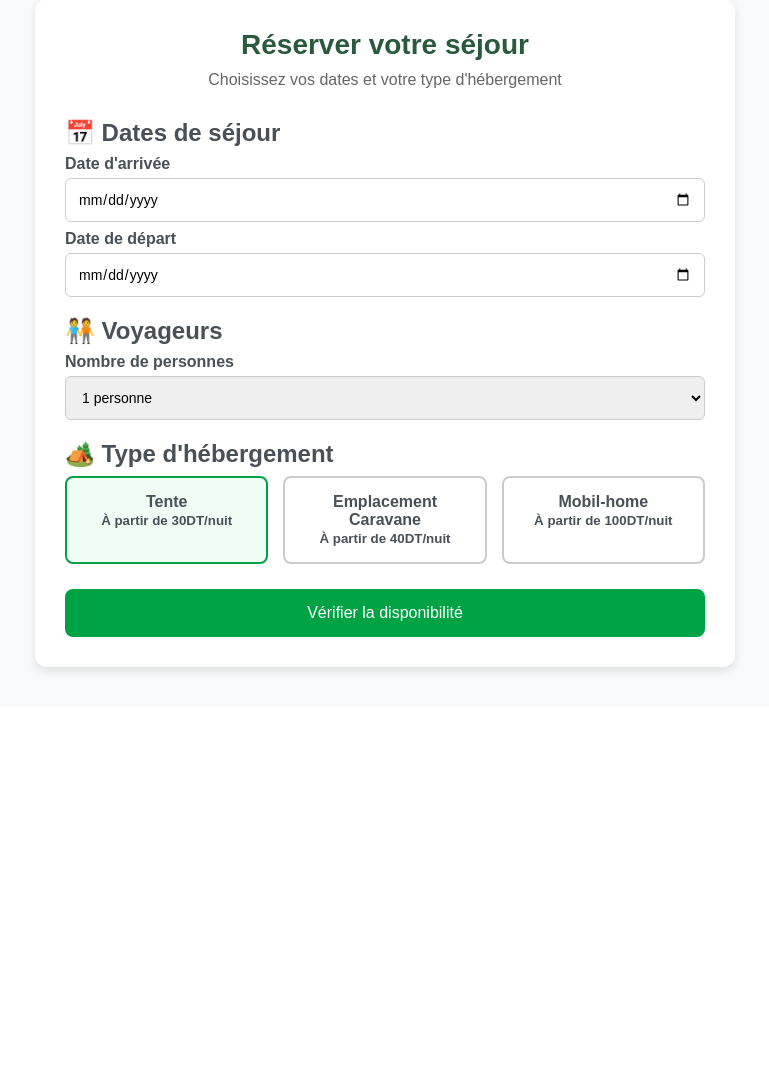
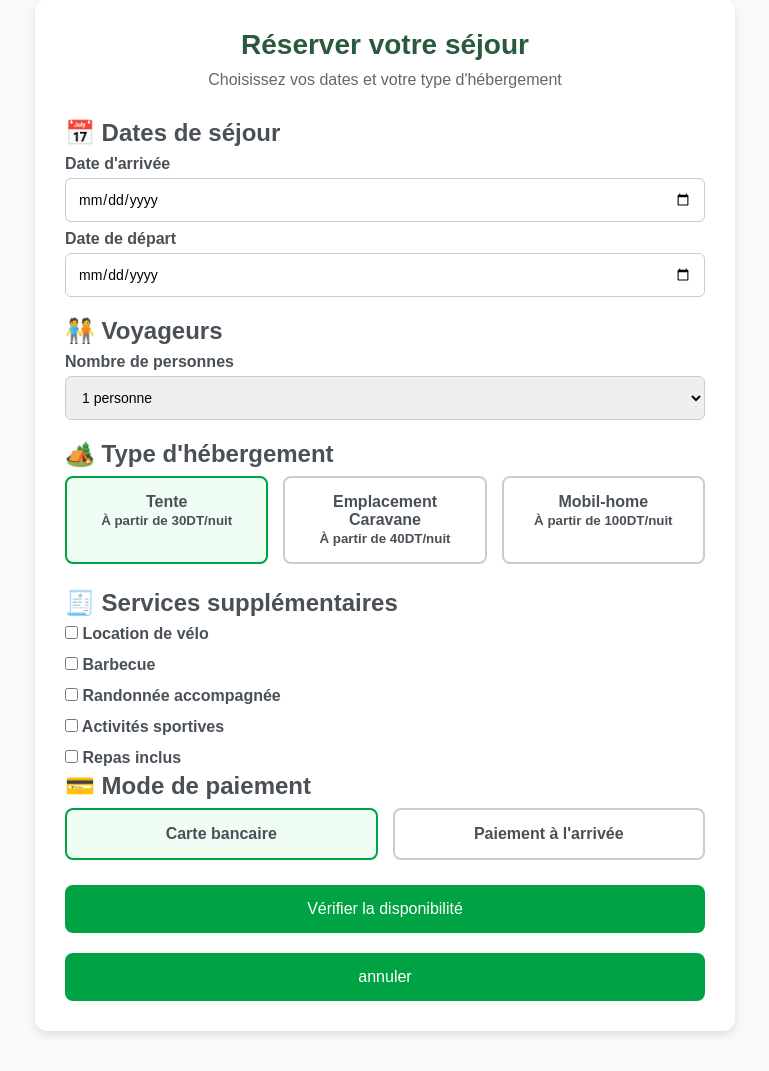
Before and after one commit to Chams91/camping-mamagement-project, a PHP site: page /reservation.php in a window 1280 px wide. Shown: the part 109-1180 px from the top of the page, without its empty margins (255-1024 px from the left). Before the commit the page ends 783 px from the top, so only its background shows below. Run offline with PHP 8.4, Linux system fonts and the light colour scheme; the visitor is signed in with stand-in values (Sample User, id 1).

Commit message:
Add eya new reservation page

```diff
--- a/reservation.php
+++ b/reservation.php
@@ -185,6 +185,32 @@ if ($_SERVER['REQUEST_METHOD'] === 'POST') {
             text-align: center;
             margin-bottom: 20px;
         }
+        .paiement input[type="radio"] {
+    display: none;
+}
+
+.paiement label {
+    flex: 1 1 30%;
+    border: 2px solid #ccc;
+    border-radius: 8px;
+    padding: 15px;
+    font-size: 16px;
+    cursor: pointer;
+    transition: all 0.3s ease;
+    background: white;
+    text-align: center;
+}
+
+.paiement label:hover {
+    border-color: #007bff;
+    background: #e9f5ff;
+}
+
+.paiement input[type="radio"]:checked + label {
+    border-color: #007bff;
+    background: #e9f5ff;
+    font-weight: bold;
+}
     </style>
 </head>
 <body>
@@ -253,8 +279,27 @@ if ($_SERVER['REQUEST_METHOD'] === 'POST') {
                         <label for="mobile_home">Mobil-home<br><small>À partir de 100DT/nuit</small></label>
                     </div>
                 </div>
+                <div class="section">
+                <div class="section">
+    <h2>🧾 Services supplémentaires</h2>
+    <label><input type="checkbox" name="extras[]" value="velo"> Location de vélo</label>
+    <label><input type="checkbox" name="extras[]" value="barbecue"> Barbecue</label>
+    <label><input type="checkbox" name="extras[]" value="randonnée"> Randonnée accompagnée</label>
+    <label><input type="checkbox" name="extras[]" value="sport"> Activités sportives</label>
+    <label><input type="checkbox" name="extras[]" value="repas"> Repas inclus</label>
+</div>
+    <h2>💳 Mode de paiement</h2>
+    <div class="logement">
+        <input type="radio" id="credit_card" name="payment_method" value="carte" checked>
+        <label for="credit_card">Carte bancaire</label>
+
+        <input type="radio" id="cash" name="payment_method" value="cash">
+        <label for="cash">Paiement à l'arrivée</label>
+    </div>
+</div>
 
                 <button type="submit" class="btn">Vérifier la disponibilité</button>
+                <button type="reset" class="btn">annuler</button>
             </form>
         </div>
     </div>
```
